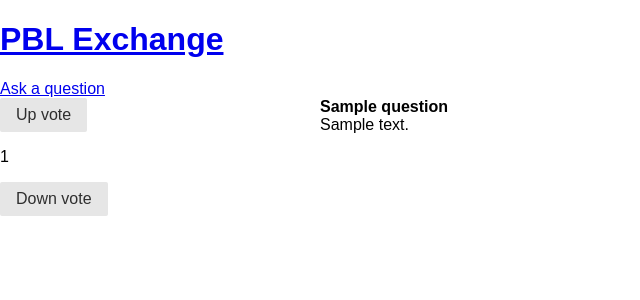
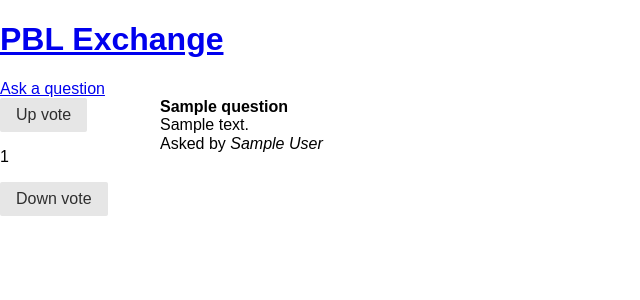
Before and after one commit to PBLExchange/PBLExchange, a Django app: page / in a window 1280 px wide. Shown: the top 300 px of the page, without its empty margins (0-640 px from the left). Run offline with Django 3.2, Linux system fonts and the light colour scheme; tables that the repository leaves empty hold one stand-in row (values such as "Sample post"); some libraries are stand-ins or nearby versions.

Commit message:
small changes

```diff
--- a/pblexchange/models.py
+++ b/pblexchange/models.py
@@ -31,7 +31,7 @@ class Question(models.Model):
     tags = models.ManyToManyField(Tag, blank=True)
     created_date = models.DateTimeField(auto_now_add=True)
     edited_date = models.DateTimeField(auto_now=True)
-    votes = models.IntegerField()
+    votes = models.IntegerField(default=0)
 
     def __str__(self):
         return self.title
--- a/pblexchange/templates/pblexchange/ask.html
+++ b/pblexchange/templates/pblexchange/ask.html
@@ -1,7 +1,7 @@
 {% extends 'pblexchange/base.html' %}
 
 {% block content %}
-    <form action="{% url 'home' %}" method="post" class="pure-form pure-form-stacked">
+    <form action="{% url 'submit' %}" method="post" class="pure-form pure-form-stacked">
         {% csrf_token %}
         {{ question.media }}
         {{ question }}
--- a/pblexchange/templates/pblexchange/base.html
+++ b/pblexchange/templates/pblexchange/base.html
@@ -18,14 +18,22 @@
     {% if questions %}
         {% for question in questions %}
             <div class="pure-g">
-                <div class="pure-u-1-4">
+                <div class="pure-u-1-8">
                     <a href="{% url 'upvote' question.pk %}" class="button-xsmall pure-button">Up vote</a>
                     <p>{{ question.votes }}</p>
                     <a href="{% url 'downvote' question.pk %}" class="button-xsmall pure-button">Down vote</a>
                 </div>
-                <div class="pure-u-3-4">
+                <div class="pure-u-7-8">
                     <b>{{ question.title }}</b><br />
-                    {{ question.body|safe|truncatechars_html:255 }}
+                    {{ question.body|safe|truncatechars_html:255 }}<br />
+                    Asked by
+                    <i>
+                        {% if question.author.get_full_name %}
+                            {{ question.author.get_full_name }}
+                        {% else %}
+                            {{ question.author.get_username }}
+                        {% endif %}
+                    </i>
                 </div>
             </div>
         {% endfor %}
--- a/pblexchange/urls.py
+++ b/pblexchange/urls.py
@@ -4,6 +4,7 @@ from . import views
 urlpatterns = [
     url(r'^$', views.index, name='home'),
     url(r'^ask', views.ask, name='ask'),
+    url(r'^submit', views.submit, name='submit'),
     url(r'^upvote/(?P<question_id>[0-9]+)$', views.upvote, name='upvote'),
     url(r'^downvote/(?P<question_id>[0-9]+)$', views.downvote, name='downvote'),
 ]
--- a/pblexchange/views.py
+++ b/pblexchange/views.py
@@ -16,6 +16,15 @@ def ask(request):
     })
 
 
+def submit(request):
+    if request.method == 'POST' and request.user.is_authenticated():
+        question = QuestionForm(request.POST)
+        question = question.save(commit=False)
+        question.author = request.user
+        question.save()
+    return HttpResponseRedirect(reverse('home'))
+
+
 def upvote(request, question_id):
     question = Question.objects.get(pk=question_id)
     if question:
@@ -23,6 +32,7 @@ def upvote(request, question_id):
         question.save()
     return HttpResponseRedirect(reverse('home'))
 
+
 def downvote(request, question_id):
     question = Question.objects.get(pk=question_id)
     if question:
```
